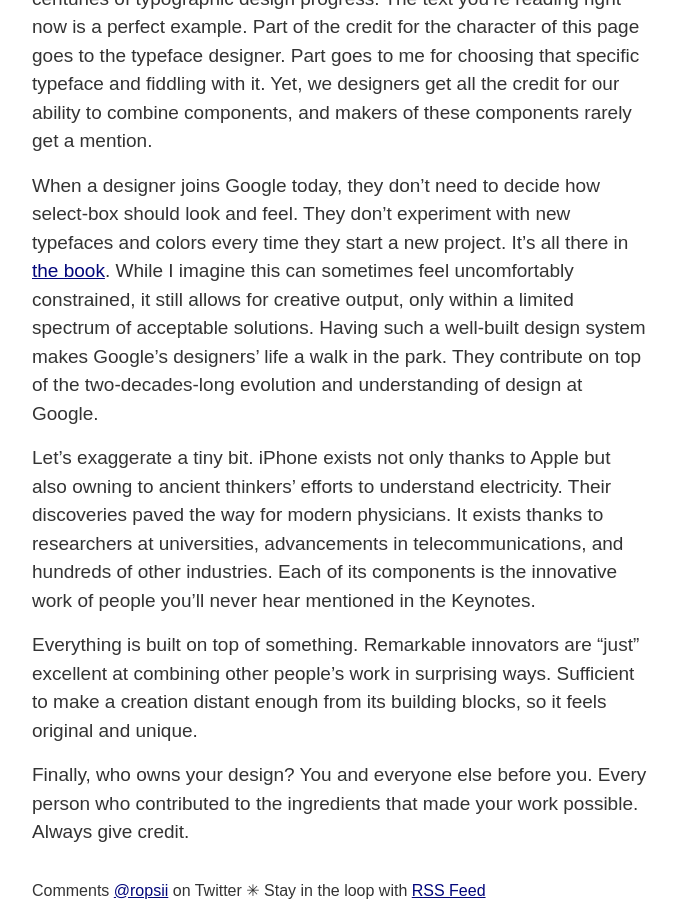
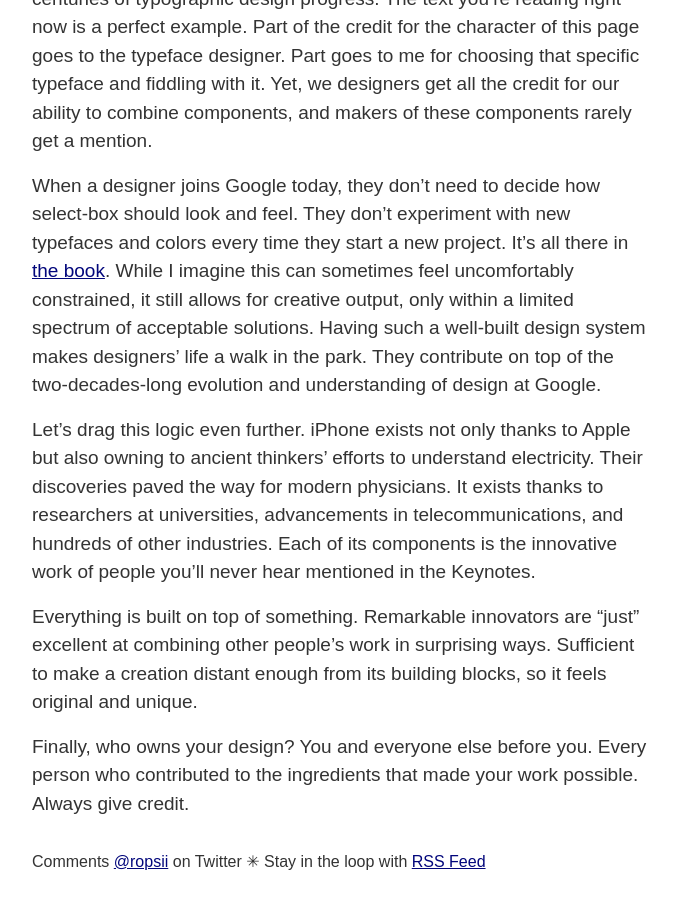
Before and after one commit to ropsii/ropsii.github.io, a Jekyll site: the page built from _posts/2021-03-10-work-ownership.markdown, in a window 1280 px wide and 900 px high, scrolled down 1221 px. Shown: the whole window, without its empty margins (64-741 px from the left). Built offline with Jekyll 4.4.1, drawn with Linux system fonts in a browser that asks for light colours; some web fonts are replaced; some of the changed text lies outside the part shown.

Commit message:
work rewording

```diff
--- a/_posts/2021-03-10-work-ownership.markdown
+++ b/_posts/2021-03-10-work-ownership.markdown
@@ -10,15 +10,15 @@
 
 I was lucky to be in command of complex product redesigns many times in my career. I was well-drilled with clients in my agency days to qualify for more sophisticated efforts with [ActiveCollab](https://activecollab.com/) and [Semaphore CI](https://semaphoreci.com/). My contributions spread across all levels: Recreating everything from the structure, behavior, and interaction to the visual design. Up from high-level structural work down to details and finish.
 
-Sometimes there were brand elements I could use, such as colors or typography. But more often than not, it was a grind from a blank slate. Decide what layout fits the content. Determine how to navigate between the pages. Design forms look and feel. Errors and notifications. Dozens of delicate typographic decisions. Rewrite the copy over and over. Compose a system of icons. Decide if this thing works better in a modal or an inline dialog. And this other in tabs or accordion. Is there enough contrast? How to animate this transition. And so on. A gazillion decisions to make. Eternally zoom in and out, trying to spot patterns, inconsistencies, and new ways to group things in buckets that make sense. It’s tough.
+Sometimes there were brand elements I could recycle, such as colors or typography. But more often than not, it was a grind from a blank slate. Decide what layout fits the content. Determine how to navigate between the pages. Design forms look and feel. Errors and notifications. Dozens of delicate typographic decisions. Rewrite the copy over and over. Compose a system of icons. Decide if this thing works better in a modal or an inline dialog. And this other in tabs or accordion. Is there enough contrast? How to animate this transition. And so on. A gazillion decisions to make. Eternally zoom in and out, trying to spot patterns, inconsistencies, and new ways to group things in buckets that make sense. It’s tough.
 
 Yet, when we do all this, we don’t invent an entirely new language. We rely on conventions. For example, nobody questions the meaning of the red color in software UIs, so we don’t sweat what works best for error and danger messages. People navigate the web in predictable patterns. When we design navigation, we choose from a limited range of solutions. There are only so many widely accepted navigation patterns. We take advantage of the common understanding of how people interact with computers. Most of these concepts come _preinstalled_ in our consciousness, and we harness them almost mechanically. None of the building blocks is our original contribution. Only how we combine them has the potential for authenticity.
 
 For the most part, our designs consist of typography. We combine and tweak fonts someone else designed. They look good on screen because someone skillfully scaled them to match the pixel grid of our displays. Type designer’s talent for shaping beautiful curves is what makes our designs pretty. Their technical skill and aesthetic sense sit on top of the centuries of typographic design progress. The text you’re reading right now is a perfect example. Part of the credit for the character of this page goes to the typeface designer. Part goes to me for choosing that specific typeface and fiddling with it. Yet, we designers get all the credit for our ability to combine components, and makers of these components rarely get a mention.
 
-When a designer joins Google today, they don’t need to decide how select-box should look and feel. They don’t experiment with new typefaces and colors every time they start a new project. It’s all there in [the book](https://material.io/). While I imagine this can sometimes feel uncomfortably constrained, it still allows for creative output, only within a limited spectrum of acceptable solutions. Having such a well-built design system makes Google’s designers’ life a walk in the park. They contribute on top of the two-decades-long evolution and understanding of design at Google.
+When a designer joins Google today, they don’t need to decide how select-box should look and feel. They don’t experiment with new typefaces and colors every time they start a new project. It’s all there in [the book](https://material.io/). While I imagine this can sometimes feel uncomfortably constrained, it still allows for creative output, only within a limited spectrum of acceptable solutions. Having such a well-built design system makes designers’ life a walk in the park. They contribute on top of the two-decades-long evolution and understanding of design at Google.
 
-Let’s exaggerate a tiny bit. iPhone exists not only thanks to Apple but also owning to ancient thinkers’ efforts to understand electricity. Their discoveries paved the way for modern physicians. It exists thanks to researchers at universities, advancements in telecommunications, and hundreds of other industries. Each of its components is the innovative work of people you’ll never hear mentioned in the Keynotes.
+Let’s drag this logic even further. iPhone exists not only thanks to Apple but also owning to ancient thinkers’ efforts to understand electricity. Their discoveries paved the way for modern physicians. It exists thanks to researchers at universities, advancements in telecommunications, and hundreds of other industries. Each of its components is the innovative work of people you’ll never hear mentioned in the Keynotes.
 
 Everything is built on top of something. Remarkable innovators are “just” excellent at combining other people’s work in surprising ways. Sufficient to make a creation distant enough from its building blocks, so it feels original and unique.
 
```
